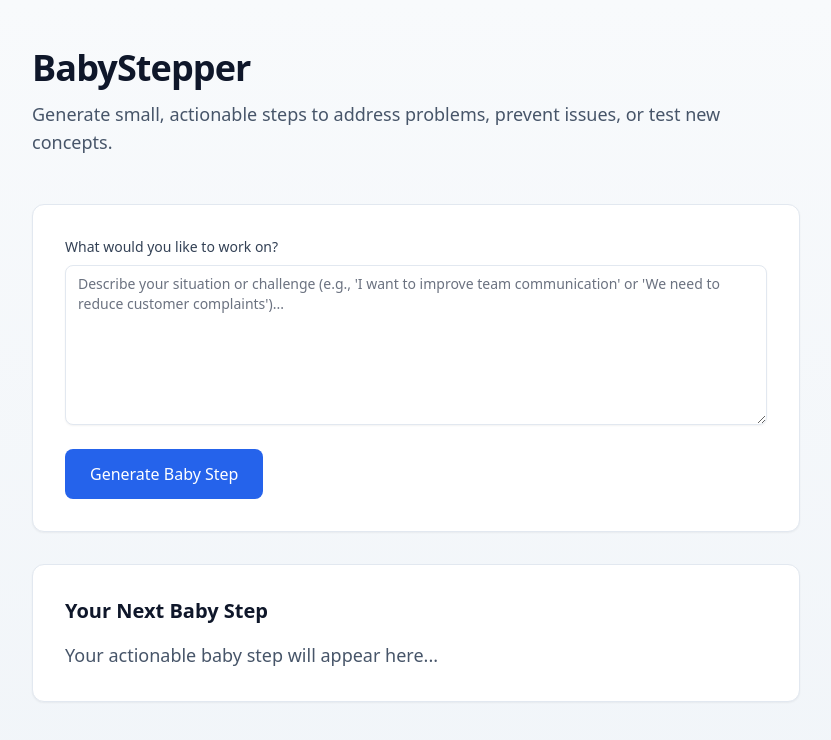
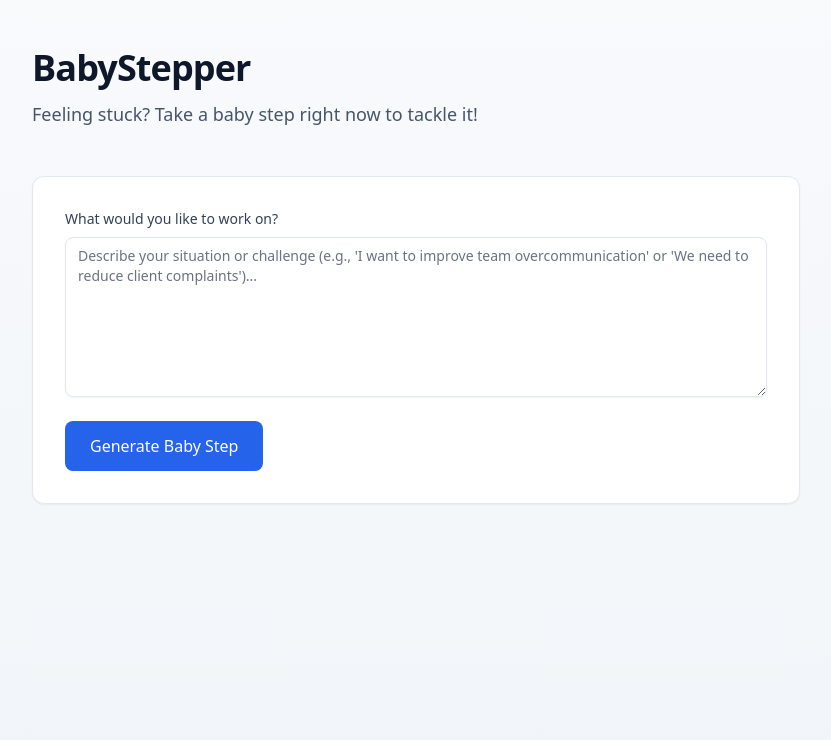
Before and after one commit to agencyenterprise/hack-2024-babystepper, a Next.js app: page / in a window 1280 px wide. Shown: the top 740 px of the page, without its empty margins (224-1055 px from the left). Built offline with nearby package versions, Linux system fonts and the light colour scheme.

Commit message:
ui fixes

```diff
--- a/app/page.tsx
+++ b/app/page.tsx
@@ -45,7 +45,7 @@ export default function Home() {
             BabyStepper
           </h1>
           <p className="mt-3 text-lg text-slate-600">
-            Generate small, actionable steps to address problems, prevent issues, or test new concepts.
+          Feeling stuck? Take a baby step right now to tackle it!
           </p>
         </div>
 
@@ -64,7 +64,7 @@ export default function Home() {
               id="problem"
               name="problem"
               className="block w-full rounded-lg border-slate-200 shadow-sm focus:border-blue-500 focus:ring-blue-500 sm:text-sm min-h-[160px] resize-y transition-colors duration-200"
-              placeholder="Describe your situation or challenge (e.g., 'I want to improve team communication' or 'We need to reduce customer complaints')..."
+              placeholder="Describe your situation or challenge (e.g., 'I want to improve team overcommunication' or 'We need to reduce client complaints')..."
               required
               aria-label="Problem or situation description"
             />
@@ -86,7 +86,8 @@ export default function Home() {
           </button>
         </form>
 
-        {/* Results Section */}
+        {/* Results Section - Only show after submission */}
+        {(isLoading || solution) && (
           <div className="mt-8 bg-white rounded-xl shadow-sm border border-slate-200 p-6 sm:p-8">
             <h2 className="text-xl font-semibold text-slate-900 mb-4">
               Your Next Baby Step
@@ -96,14 +97,37 @@ export default function Home() {
                 <div className="animate-spin rounded-full h-12 w-12 border-[3px] border-slate-200 border-t-blue-600"></div>
               </div>
             ) : (
+              <div className="space-y-4">
                 <div className="prose prose-slate max-w-none">
                   <p className="whitespace-pre-wrap text-slate-600 text-lg">
-                {solution || 'Your actionable baby step will appear here...'}
+                    {solution}
                   </p>
+                </div>
+                <button
+                  onClick={() => navigator.clipboard.writeText(solution)}
+                  className="inline-flex items-center px-4 py-2 text-sm font-medium text-slate-700 bg-slate-100 border border-slate-200 rounded-lg hover:bg-slate-200 focus:outline-none focus:ring-2 focus:ring-offset-2 focus:ring-slate-500 transition-all duration-200"
+                >
+                  <svg
+                    className="w-4 h-4 mr-2"
+                    fill="none"
+                    stroke="currentColor"
+                    viewBox="0 0 24 24"
+                    xmlns="http://www.w3.org/2000/svg"
+                  >
+                    <path
+                      strokeLinecap="round"
+                      strokeLinejoin="round"
+                      strokeWidth={2}
+                      d="M8 5H6a2 2 0 00-2 2v12a2 2 0 002 2h10a2 2 0 002-2v-1M8 5a2 2 0 002 2h2a2 2 0 002-2M8 5a2 2 0 012-2h2a2 2 0 012 2m0 0h2a2 2 0 012 2v3m2 4H10m0 0l3-3m-3 3l3 3"
+                    />
+                  </svg>
+                  Copy
+                </button>
+              </div>
+            )}
           </div>
         )}
       </div>
     </div>
-    </div>
   );
 }
```
Lines whose indentation alone changed are shown as unchanged.
